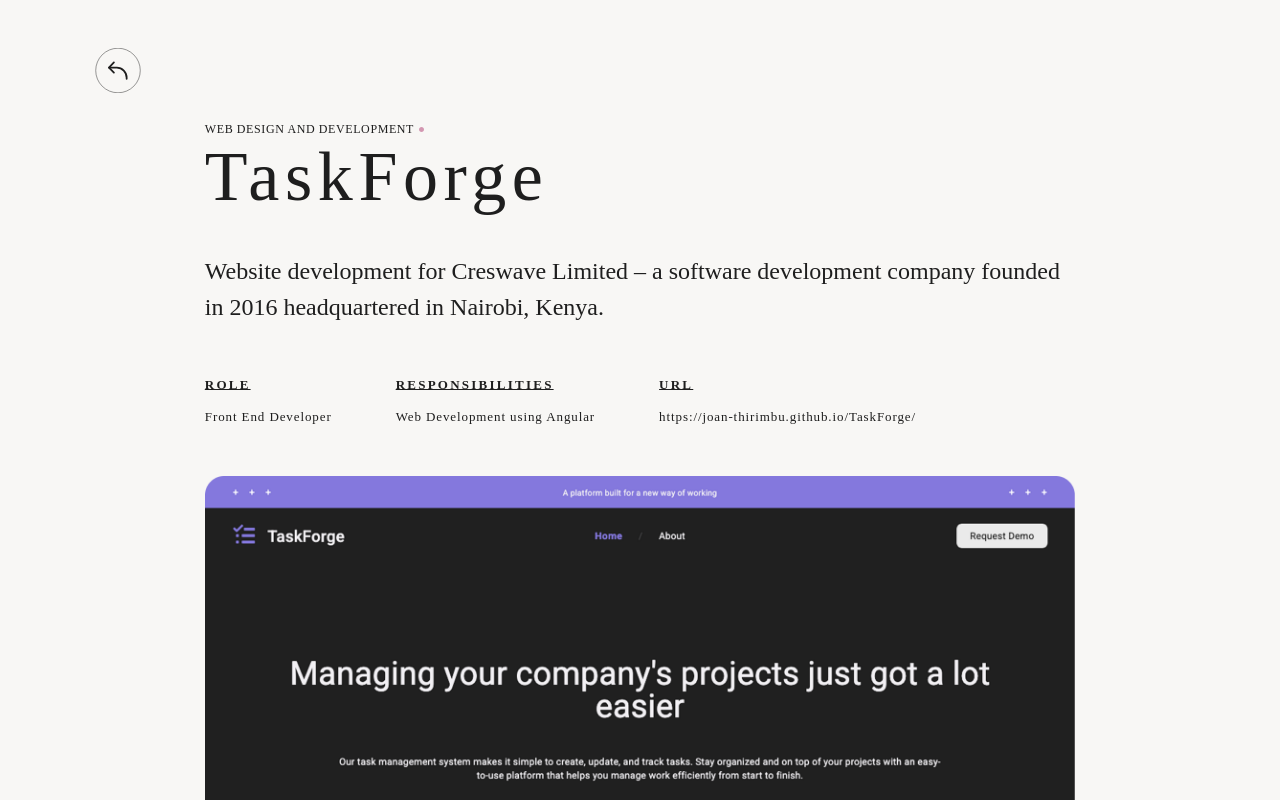
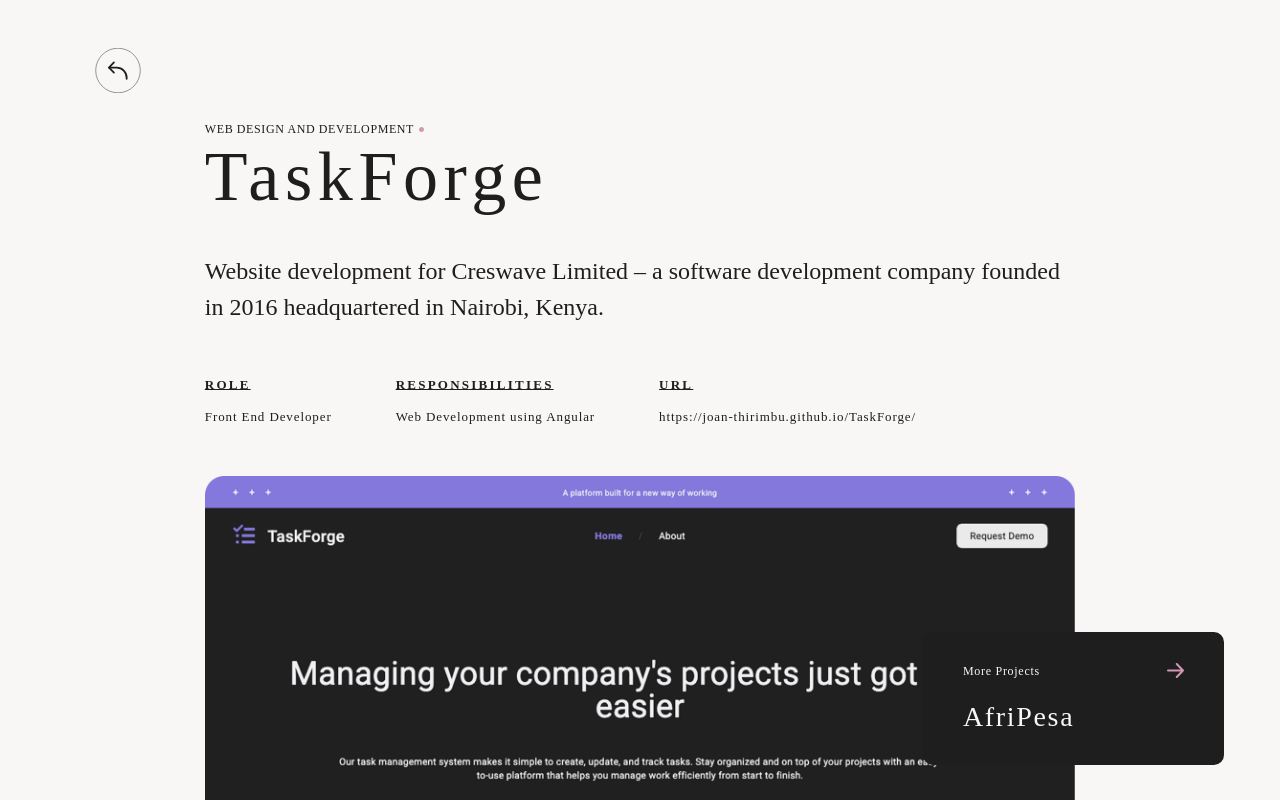
Before and after one commit to Joan-Thirimbu/Portfolio, a Vue app: page /work/1 in a window 1280 px wide. Shown: the top 800 px of the page. Built offline with nearby package versions, Linux system fonts and the light colour scheme; a web font is replaced by a local one.

Commit message:
code refactor

```diff
--- a/src/components/NavbarComponent.vue
+++ b/src/components/NavbarComponent.vue
@@ -15,7 +15,7 @@
                     <li><a href="#about" class="link about" @click.prevent="scrollToSection('about'); toggleNav()"><span>About</span></a></li>
                     <li><a href="#work" class="link work" @click.prevent="scrollToSection('work'); toggleNav()"><span>Work</span></a></li>
                     <li><a href="#contact" class="link contact" @click.prevent="scrollToSection('contact'); toggleNav()"><span>Contact</span></a></li>
-                    <li>CV</li>
+                    <li><a href="https://drive.google.com/file/d/11QpwPFTndiRIy7NcqxBvozXje1ITmt-p/view?usp=drivesdk" target="_blank" rel="noopener noreferrer"><span>CV</span></a></li>
                 </ul>
             </div>
         </div>
--- a/src/components/WorkDetails.vue
+++ b/src/components/WorkDetails.vue
@@ -32,20 +32,22 @@
                     </div>
                     <div class="flex flex-col gap-3">
                         <p>url</p>
-                        <a :href="project.url" target="_blank">{{ project.url }}</a>
+                        <a v-if="project.url" :href="project.url" target="_blank" rel="noopener">
+                            {{ project.url.includes('figma.com') ? 'Figma Link' : project.url }}
+                        </a>
                     </div>
                 </div>
                 <div class="project-images grid gap-[3em]">
-                    <img :src="project.preview">
-                    <img :src="project.mobImg">
-                    <img :src="project.sketch">
+                    <img v-if="project.preview" :src="project.preview">
+                    <img v-if="project.mobImg" :src="project.mobImg">
+                    <img v-if="project.sketch" :src="project.sketch">
                 </div>
                 <div class="project-desc">
                     <span>{{ project.desc }}</span>
+                    <br><br>
+                    <span v-if="project.desc2">{{ project.desc2 }}</span>
                 </div>
-
             </div>
-
         </div>
         <div class="next-project-div flex flex-col">
             <div class="flex justify-between items-center w-full">
@@ -142,7 +144,7 @@
 .work-details-content{
     gap: 50px;
     padding-top: 15vh;
-    padding-bottom: 24vh;
+    padding-bottom: 21vh;
 }
 .back-arrow{
     position: fixed;
@@ -191,6 +193,9 @@
     font-weight: 400;
     letter-spacing: 0.9px;
 }
+/* .project-overview a{
+    color: blue;
+} */
 .project-overview a:hover{
     text-decoration: underline;
 }
@@ -221,10 +226,10 @@
     letter-spacing: 0.05rem;
 }
 .next-project-div{
-    position: absolute;
-    bottom: 7vh;
-    right: 6vw;
-    width: 25.75rem;
+    position: fixed;
+    bottom: 4.4vh;
+    right: 4.4vw;
+    width: 18.8rem;
     height: 8.3125rem;
     padding: 1.875rem 2.5rem;
     gap: 0.625rem;
--- a/src/components/WorkSection.vue
+++ b/src/components/WorkSection.vue
@@ -15,7 +15,7 @@
                     </div>
                     <div class="text-btn-div mt-4 flex flex-col items-start">
                         <span>Featured Project</span>
-                        <button class="text-justify btn-view mt-2">View Designs</button>
+                        <button class="text-justify btn-view mt-2" onclick="window.open('https://www.figma.com/design/Sgy9riSkjHCZexnow3Wdh8/Portfolio?node-id=0-1&t=TMHdlBFaK3LaFVpC-1', '_blank')">View Designs</button>
                     </div>
                 </div>
             </div>
@@ -224,6 +224,9 @@
     border-radius: 4px;
     background: #D397B1;
 }
+.btn-view:hover{
+    cursor: pointer;
+}
 .filter-div{
     font-size: 13px;
 }
```
